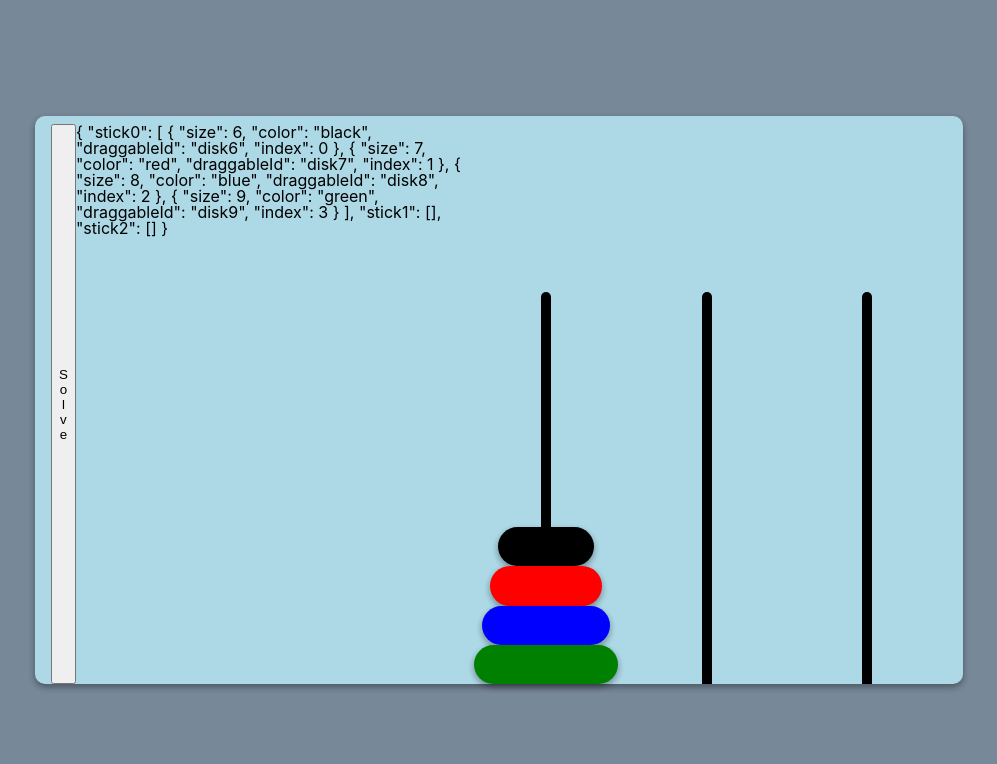
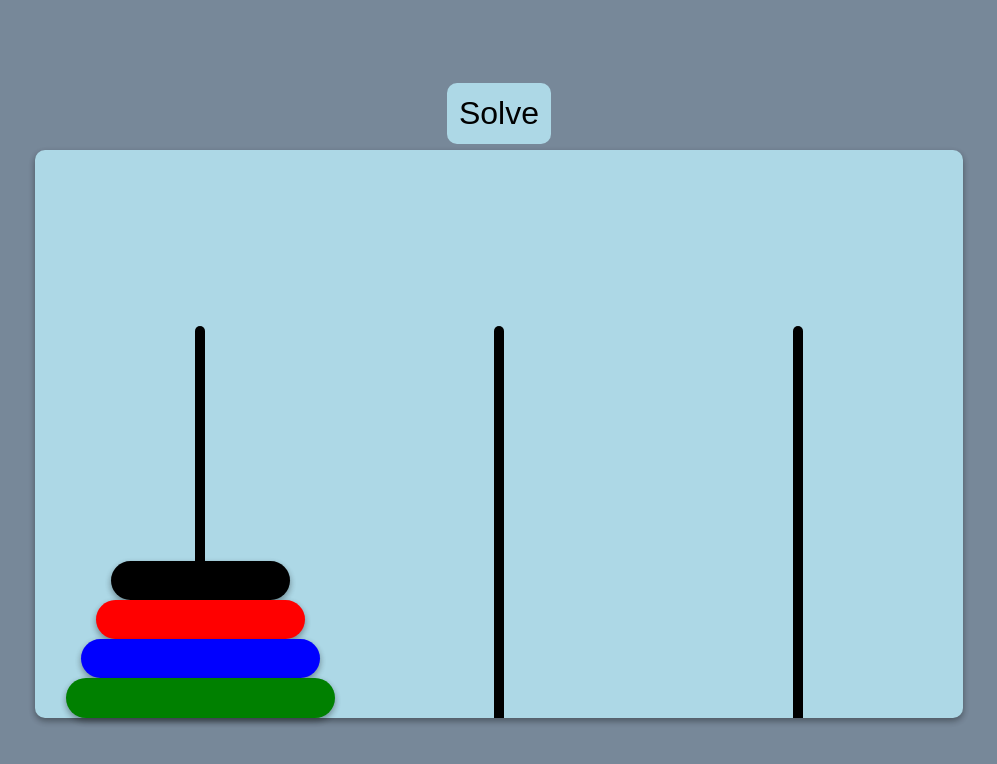
Before and after one commit to mfarukkoc/towers-of-hanoi, a React (Create React App) app: page / in a window 1280 px wide. Shown: the top 764 px of the page, without its empty margins (141-1138 px from the left). Built offline with nearby package versions, Linux system fonts and the light colour scheme.

Commit message:
Improve design

```diff
--- a/src/App.js
+++ b/src/App.js
@@ -3,9 +3,6 @@ import HanoiDisplay from './components/HanoiDisplay';
 
 const AppDiv = styled.div`
   background-color: lightslategray;
-  display: flex;
-  justify-content: center;
-  align-items: center;
 `;
 
 function App() {
--- a/src/components/HanoiDisplay/index.js
+++ b/src/components/HanoiDisplay/index.js
@@ -14,6 +14,25 @@ const Screen = styled.div`
   margin: 0 auto;
   border-radius: 10px;
   box-shadow: 0 3px 6px rgba(0, 0, 0, 0.16), 0 3px 6px rgba(0, 0, 0, 0.23);
+`;
+const Wrapper = styled.div`
+  width: 100%;
+  height: 100%;
+  display: flex;
+  flex-direction: column;
+  justify-content: center;
+  align-items: center;
+`;
+
+const Button = styled.button`
+  padding: 12px;
+  font-size: 32px;
+  font-weight: 500;
+  border-radius: 10px;
+  border: 0px;
+  margin-bottom: 6px;
+  background-color: lightblue;
+  cursor: pointer;
 `;
 const HanoiDisplay = () => {
   const [sticks, setSticks] = useState({
@@ -103,23 +122,18 @@ const HanoiDisplay = () => {
   };
 
   return (
+    <Wrapper>
+      <Button onClick={() => handleSolve()} style={{ wordBreak: 'break-all' }}>
+        Solve
+      </Button>
       <DragDropContext onDragEnd={handleOnDragEnd}>
         <Screen>
-        <button
-          onClick={() => handleSolve()}
-          style={{ wordBreak: 'break-all' }}
-        >
-          Solve
-        </button>
-        {
-          // displays list of sticks for debugging
-          JSON.stringify(sticks, null, 4)
-        }
           <Stick dropId="stick0" discs={sticks['stick0']}></Stick>
           <Stick dropId="stick1" discs={sticks['stick1']}></Stick>
           <Stick dropId="stick2" discs={sticks['stick2']}></Stick>
         </Screen>
       </DragDropContext>
+    </Wrapper>
   );
 };
 
```
Lines whose indentation alone changed are shown as unchanged.
